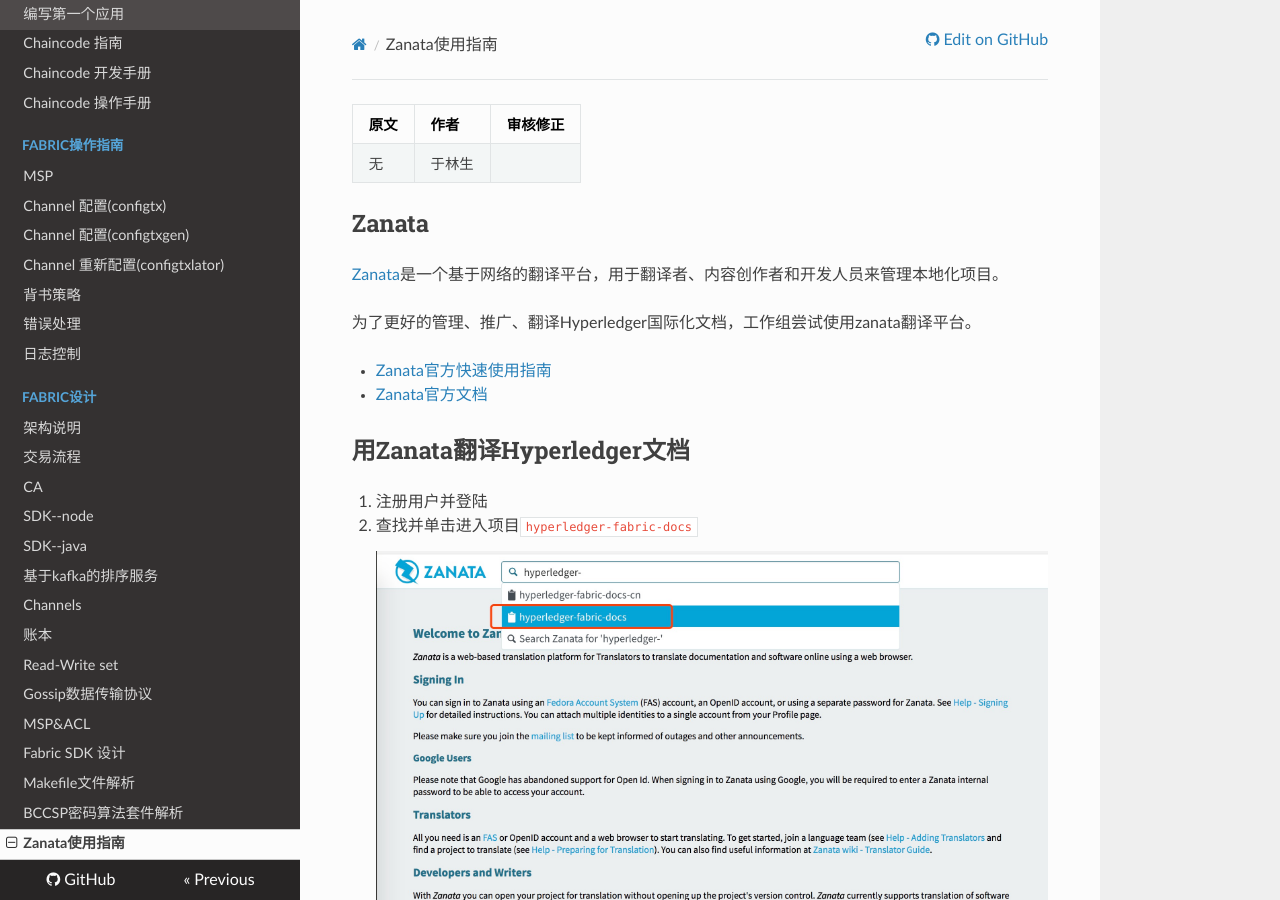
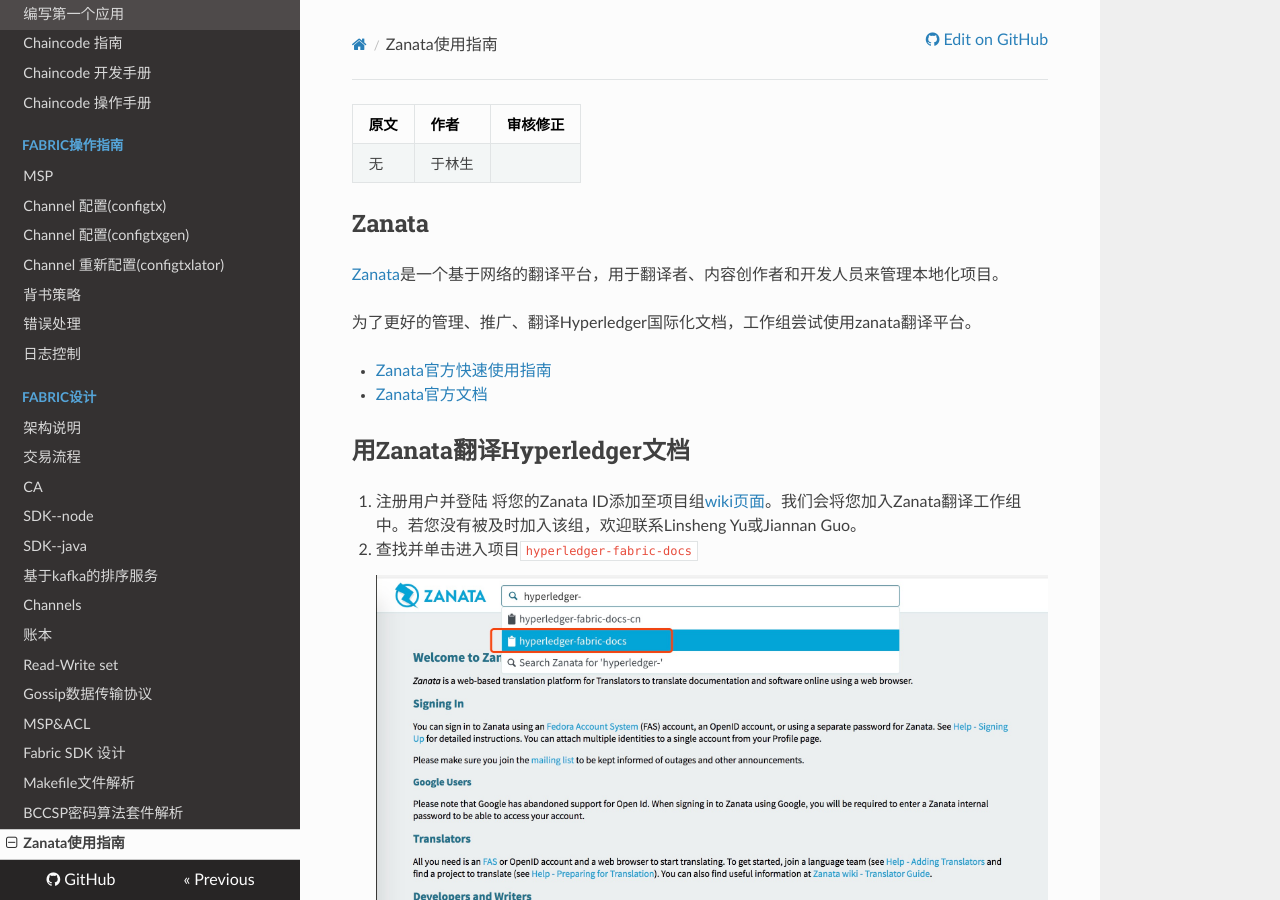
Before and after one commit to HyperledgerCN/hyperledgerDocs, an MkDocs documentation site: the page built from docs/zanata_guide.md, in a window 1280 px wide and 900 px high. Built offline with MkDocs 1.6.1, drawn with Linux system fonts in a browser that asks for light colours; nearby versions of some CDN libraries; old or Windows-style settings are respelled for this version of MkDocs.

Commit message:
Add instruction to modify WG wiki
Add instruction to modify WG wiki

```diff
--- a/docs/zanata_guide.md
+++ b/docs/zanata_guide.md
@@ -15,6 +15,7 @@
 ## 用Zanata翻译Hyperledger文档
 
 1. 注册用户并登陆
+将您的Zanata ID添加至项目组[wiki页面](https://wiki.hyperledger.org/groups/twgc/team_ie)。我们会将您加入Zanata翻译工作组中。若您没有被及时加入该组，欢迎联系Linsheng Yu或Jiannan Guo。
 2. 查找并单击进入项目`hyperledger-fabric-docs`
 ![](img/zanata-1.jpeg)
 3. 单击选择版本号
```
